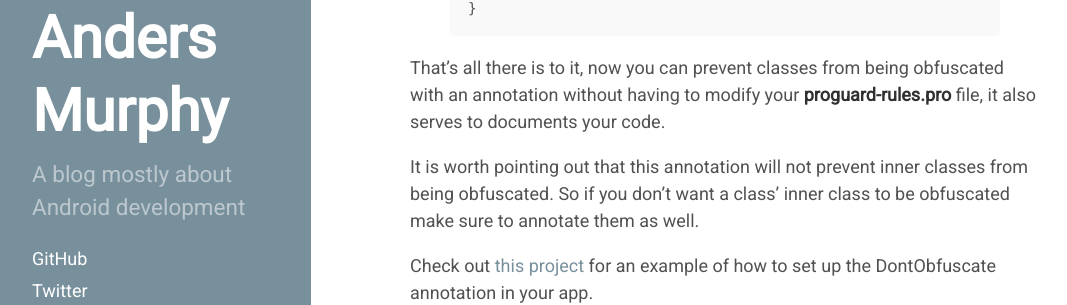
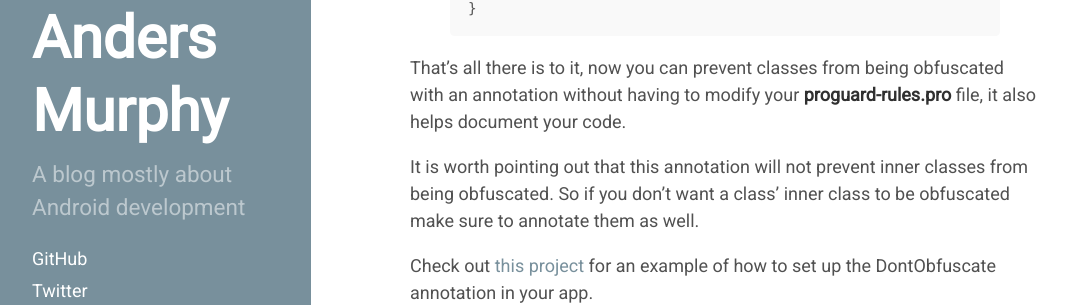
Before and after one commit to andersmurphy/andersmurphy-blog, a Jekyll site: the page built from _posts/2016-10-08-managing-obfuscation-with-annotations.markdown, in a window 1280 px wide and 900 px high, scrolled down 752 px. Shown: the part 450-755 px from the top of the window, without its empty margins (13-1080 px from the left). Built offline with Jekyll 4.4.1, drawn with Linux system fonts in a browser that asks for light colours; comment, search, counter and statistics services are not loaded.

Commit message:
Update 2016-10-08-managing-obfuscation-with-annotations.markdown

```diff
--- a/_posts/2016-10-08-managing-obfuscation-with-annotations.markdown
+++ b/_posts/2016-10-08-managing-obfuscation-with-annotations.markdown
@@ -9,7 +9,7 @@ The simplest way to get around this problem is to add the appropriate `-keep` li
 <!--more-->
 
 ### Step 1: Create a DontObfuscate annotation
-Create an annotation called**DontObfuscate** in your project. The retention policy should be set to CLASS, as we don't need the annotation at runtime, but will need it for bytecode-level post-processing as that's when ProGuard performs obfuscation.
+Create an annotation called **DontObfuscate** in your project. The retention policy should be set to CLASS, as we don't need the annotation at runtime, but will need it for bytecode-level post-processing as that's when ProGuard performs obfuscation.
 
 {% highlight java %}
 @Retention(RetentionPolicy.CLASS)
@@ -37,7 +37,7 @@ public final class TwitterFeedJson {
 }
 {% endhighlight %}
 
-That's all there is to it, now you can prevent classes from being obfuscated with an annotation without having to modify your **proguard-rules.pro** file, it also serves to documents your code.
+That's all there is to it, now you can prevent classes from being obfuscated with an annotation without having to modify your **proguard-rules.pro** file, it also helps document your code.
 
 It is worth pointing out that this annotation will not prevent inner classes from being obfuscated. So if you don't want a class' inner class to be obfuscated make sure to annotate them as well.
 
```
